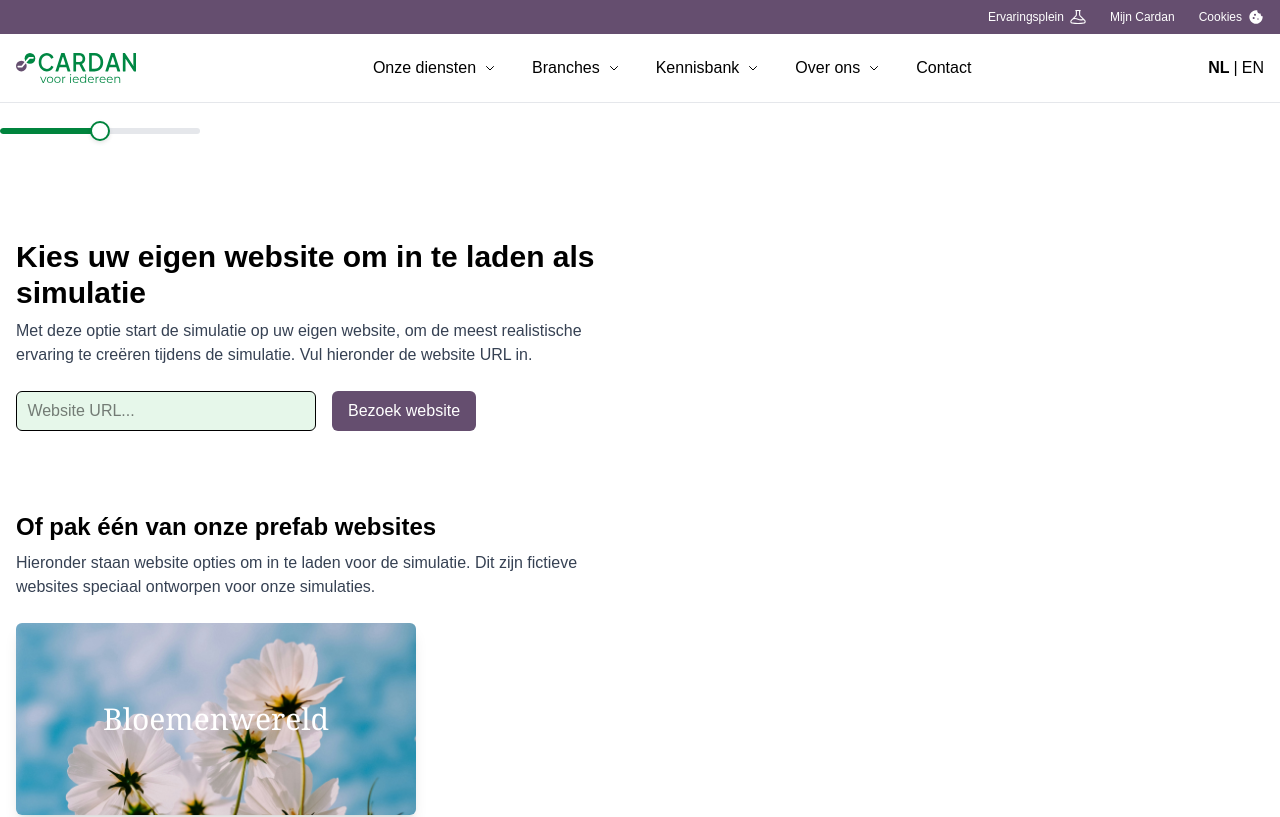
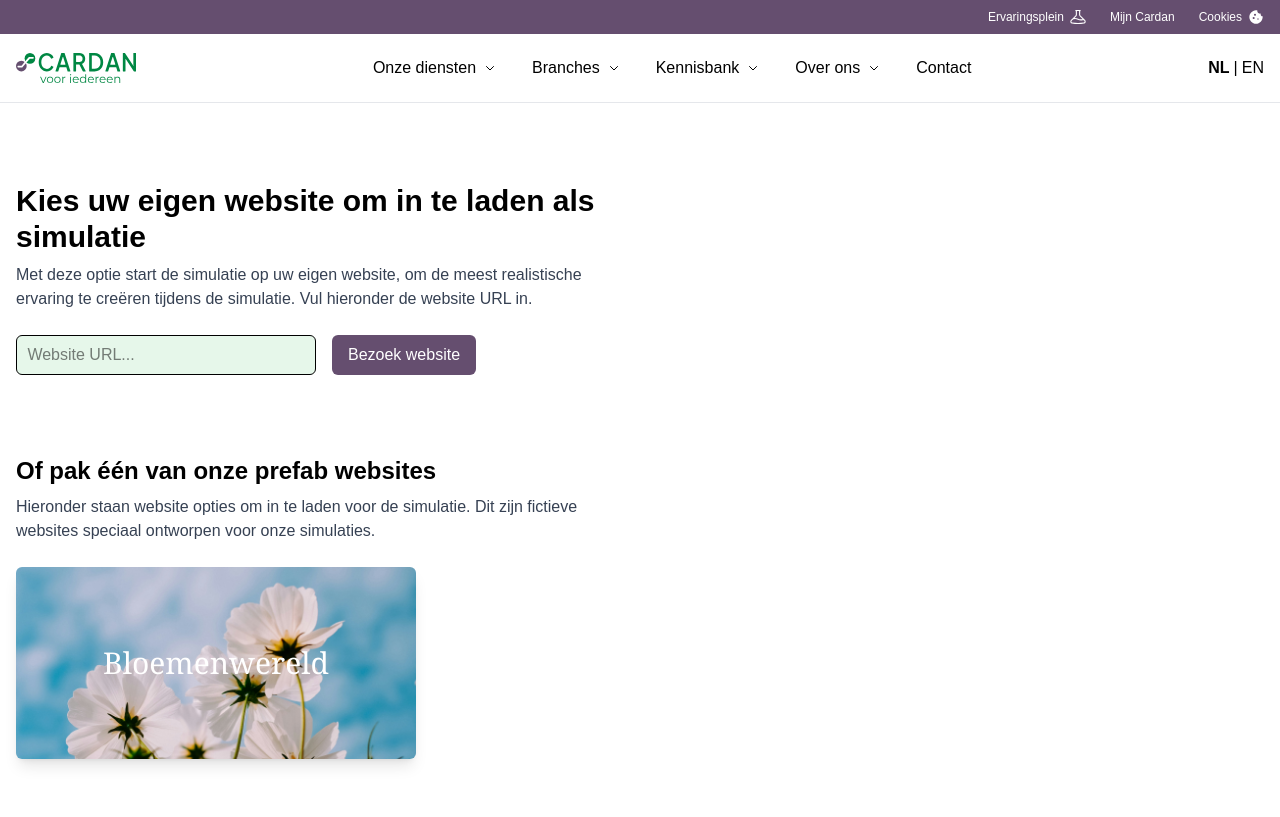
Before and after one commit to LKosters/Cardan, a Nuxt app: page /kies-website in a window 1280 px wide. Shown: the top 817 px of the page. Built offline with nearby package versions, Linux system fonts and the light colour scheme.

Commit message:
Update navigation item styles and remove unused slider component from Kies website

```diff
--- a/components/ui/nav/index.vue
+++ b/components/ui/nav/index.vue
@@ -10,7 +10,7 @@
         v-for="(item, index) in navItems"
         :key="index"
         class="nav-item hover:bg-white rounded-b-[10px] duration-300 cursor-pointer size-14 flex items-center justify-center relative"
-        :class="{ 'hover:!bg-transparent': item.link || item.clear }"
+        :class="{ '!rounded-[10px]': item.link || item.clear }"
         :aria-haspopup="item.items ? 'true' : undefined"
         :aria-expanded="false"
         :tabindex="0"
--- a/pages/kies-website.vue
+++ b/pages/kies-website.vue
@@ -1,12 +1,10 @@
 <template>
   <div>
-    <UiSlider v-model="sliderValue" />
     <BlockSimulations />
   </div>
 </template>
 
 <script lang="ts" setup>
-const sliderValue = ref(50);
 useHead({
   title: "Kies website | Cardan",
   meta: [
```
